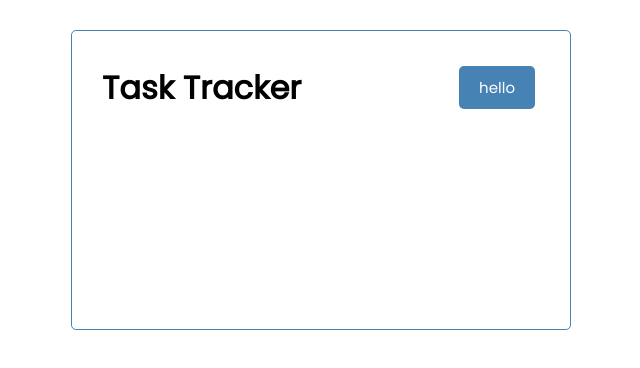
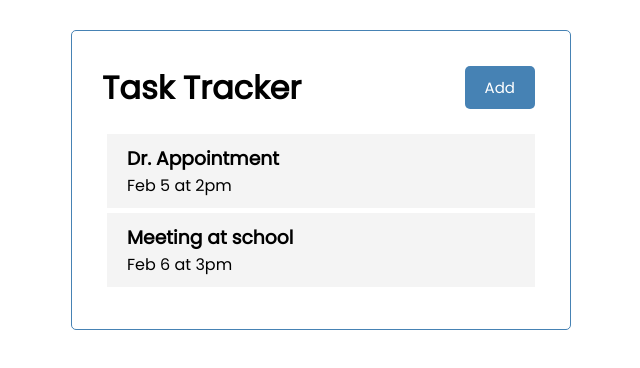
Before and after one commit to SubasiniR/react-task-tracker, a React (Create React App) app: page / in a window 1280 px wide. Shown: the top 368 px of the page, without its empty margins (319-959 px from the left). Built offline with nearby package versions, Linux system fonts and the light colour scheme.

Commit message:
Created Task components and added Task list

```diff
--- a/src/App.js
+++ b/src/App.js
@@ -1,9 +1,26 @@
 import Header from './components/Header'
+import Tasks from './components/Tasks'
+import { useState } from 'react'
 
-function App() {
+const App = () => {
+  const [tasks,setTasks] = useState([
+    {
+      id: 1,
+      text: 'Dr. Appointment',
+      day: 'Feb 5 at 2pm',
+      reminder : true,
+    },
+    {
+      id: 2,
+      text: 'Meeting at school',
+      day: 'Feb 6 at 3pm',
+      reminder : true,
+    },
+  ])
   return (
     <div className="container">
       <Header/>
+      <Tasks tasks = {tasks}/>
     </div>
   );
 }
--- a/src/components/Header.js
+++ b/src/components/Header.js
@@ -5,13 +5,13 @@
 const Header = ({ title }) => {
 
     const onClick = () => {
-        console.log('clicked')
+        console.log('Clicked')
     }
 
     return (
         <header className='header'>
             <h1>{title}</h1>
-            <Button text='hello' onClick={onClick} />
+            <Button text='Add' onClick={onClick} />
         </header>
     )
 }
--- /dev/null
+++ b/src/components/Task.js
@@ -0,0 +1,11 @@
+
+export const Task = ({ task }) => {
+    return (
+        <div className ='task'>
+            <h3>{task.text}</h3>
+            <p>{task.day}</p>
+        </div>
+    )
+}
+
+export default Task
--- /dev/null
+++ b/src/components/Tasks.js
@@ -0,0 +1,14 @@
+import Task from './Task'
+
+const Tasks = ({ tasks }) => {
+    return (
+        <>
+            {tasks.map((task) => (
+                <Task key={task.id} task={task}/>
+
+            ))}
+        </>
+    )
+}
+
+export default Tasks
```
